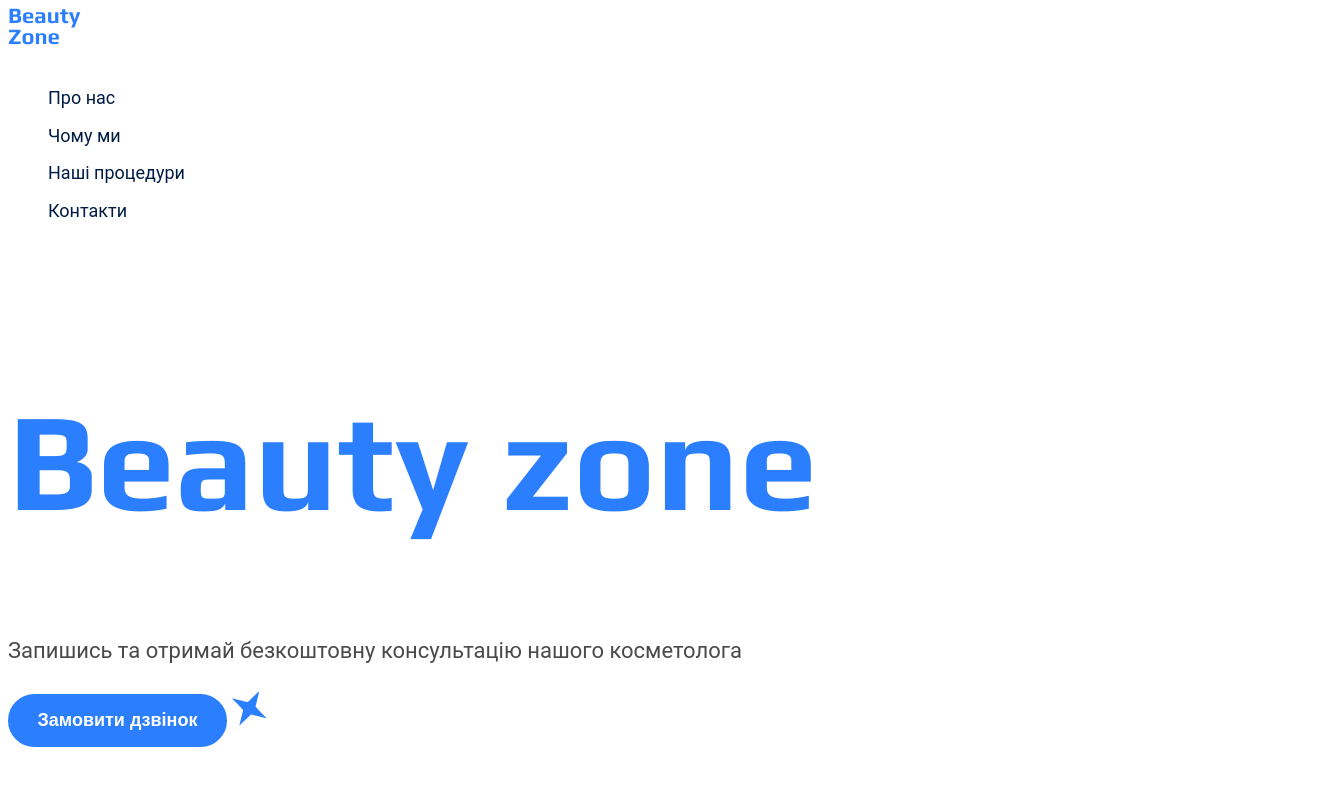
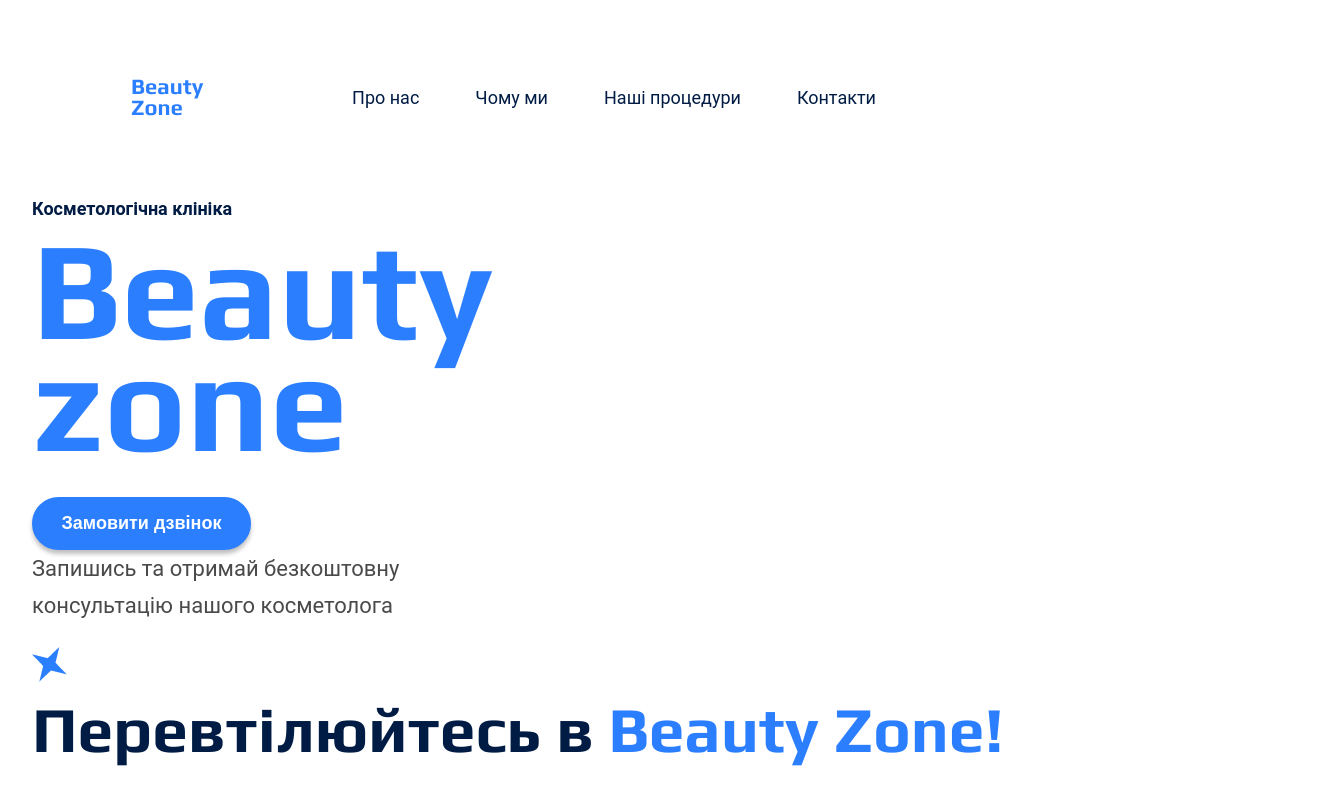
Before and after one commit to vikamorh/genius-homework-1, a plain HTML site: page index.html in a window 1280 px wide. Shown: the top 796 px of the page, 1320 px wide, since content can reach past the window. Drawn offline with Linux system fonts and the light colour scheme.

Commit message:
add images and edit header container

```diff
--- a/index.html
+++ b/index.html
@@ -2,42 +2,59 @@
 <html lang="uk">
 
 <head>
-  <meta charset="UTF-8" />
-  <meta http-equiv="X-UA-Compatible" content="IE=edge" />
-  <meta name="viewport" content="width=device-width, initial-scale=1.0" />
+  <meta charset="UTF-8">
+  <meta name="viewport" content="width=device-width, initial-scale=1.0">
   <title> beauty zone</title>
   <link rel="stylesheet" href="styles.css">
 </head>
 
 <body>
   <header class="header">
-    <nav>
-      <img src="/genius-homework-1/images/logo.svg" alt="логотип beauty zone">
-      <ul>
+    <div class="container">
+      <div class="header-container">
+        <nav class="header-nav">
+          <div class="logo-container"><img src="/images/logo.svg" alt="логотип beauty zone"></div>
+          <ul class="header-menu">
             <li><a class="header-link" href="#about-us-section">Про нас</a></li>
             <li><a class="header-link" href="#why-us-section">Чому ми</a></li>
             <li><a class="header-link" href="#procedures-section">Наші процедури</a></li>
             <li><a class="header-link" href="#contacts-section">Контакти</a></li>
           </ul>
         </nav>
-    <ul>
-      <li><a href="#"></a></li>
-      <!-- telephone icon-->
-      <li><a href="#"></a></li>
-      <!-- facebook icon -->
-      <li><a href="#"></a></li>
-      <!-- instagram icon-->
+        <div class="contacts-container">
+          <ul class="item-list">
+            <li><a href="tel:+380960000007">
+                <svg class="addr-soc" width="32" height="32">
+                  <use href="/images/telephone-icons.svg"></use>
+                </svg>
+              </a></li>
+            <li><a href="#">
+                <svg class="addr-soc" width="32" height="32">
+                  <use href="/images/facebook-icon.svg"></use>
+                </svg>
+              </a></li>
+            <li><a href="#">
+                <svg class="addr-soc" width="32" height="32">
+                  <use href="/images/instagram-icon.svg"></use>
+                </svg>
+              </a></li>
           </ul>
+        </div>
+      </div>
+    </div>
   </header>
   <main>
-    <section class="hero section">
-      <h6>Косметологічна клініка</h6>
-      <h1 class="hero-title">Beauty zone</h1>
-      <p class="button-info">Запишись та отримай безкоштовну консультацію нашого косметолога</p>
+    <section class="hero-section">
+      <div class="container">
+        <h6 class="title">Косметологічна клініка</h6>
+        <h1 class="hero-title">Beauty <br> zone</h1>
         <button class="button" type="button">Замовити дзвінок</button>
-      <img src="/genius-homework-1/images/Star-blue.jpg" alt="зірка декораційна">
+        <p class="button-info">Запишись та отримай безкоштовну <br> консультацію нашого косметолога</p>
+        <img src="/images/Star-blue.jpg" alt="зірка декораційна">
+      </div>
     </section>
     <section id="about-us-section">
+      <div class="container">
         <h2 class="secondary-title">Перевтілюйтесь в <span class="accent">Beauty Zone!</span></h2>
         <p class="about-us-info">
           Наша косметологічна клініка пропонує вам професійні послуги з догляду
@@ -48,49 +65,53 @@
           приємний сервіс. Наші косметологічні процедури та препарати допоможуть
           вам підтримувати свою красу та молодість. З нами краса назавжди!
         </p>
-      <img src="/genius-homework-1/images/fase-to.jpg" alt="лице до перевтілення">
-      <img src="/genius-homework-1/images/Star-dark-blue.jpg" alt="зірка декораційна">
-      <img src="/genius-homework-1/images/Star-small.jpg" alt="маленька зірка декораційна">
-      <img src="/genius-homework-1/images/face-after.jpg" alt="лице після перевтілення">
+        <img src="/images/fase-to.jpg" alt="лице до перевтілення">
+        <img src="/images/Star-dark-blue.jpg" alt="зірка декораційна">
+        <img src="/images/Star-small.jpg" alt="маленька зірка декораційна">
+        <img src="/images/face-after.jpg" alt="лице після перевтілення">
+      </div>
     </section>
     <section id="why-us-section">
+      <div class="container">
         <h2 class="secondary-title">Чому люди <span class="accent">обирають нас</span></h2>
         <ul>
           <li>
-          <img src="/genius-homework-1/images/game-icons-materials-science.jpg" alt="іконка науки">
+            <img src="/images/game-icons-materials-science.jpg" alt="іконка науки">
             <p class="why-us-info">Всі наші косметологи мають вищу медичну освіту та стаж роботи від 5
               років</p>
           </li>
           <li>
-          <img src="/genius-homework-1/images/medicinecosmeticsbottletreatment.jpg" alt="іконка косметики">
+            <img src="/images/medicinecosmeticsbottletreatment.jpg" alt="іконка косметики">
             <p class="why-us-info">Використовуємо тільки професійне обладнання та косметику, перевірену
               часом</p>
           </li>
           <li>
-          <img src="/genius-homework-1/images/ph-crown-light.jpg" alt="іконка корони">
+            <img src="/images/ph-crown-light.jpg" alt="іконка корони">
             <p class="why-us-info">Наша мета - підкреслити переваги та приховати недоліки, а не переробити</p>
           </li>
         </ul>
+      </div>
     </section>
     <section id="procedures-section">
+      <div class="container">
         <div>
           <h2 class="secondary-title">Наші <span class="accent">процедури</span></h2>
           <div>
             <ul>
               <li>
-              <img src="/genius-homework-1/images/face-mask.png" alt="Маски для обличчя">
+                <img src="/images/face-mask.png" alt="Маски для обличчя">
                 <div>
                   <p>Маски для обличчя</p>
                 </div>
               </li>
               <li>
-              <img src="/genius-homework-1/images/injections-for-the-face.jpg" alt="Ін'єкції для обличчя">
+                <img src="/images/injections-for-the-face.jpg" alt="Ін'єкції для обличчя">
                 <div>
                   <p>Ін'єкції для обличчя</p>
                 </div>
               </li>
               <li>
-              <img src="/genius-homework-1/images/Facial-cleansing.jpg" alt="Очищення обличчя">
+                <img src="/images/Facial-cleansing.jpg" alt="Очищення обличчя">
                 <div>
                   <p>Очищення обличчя</p>
                 </div>
@@ -98,9 +119,10 @@
             </ul>
           </div>
         </div>
-
+      </div>
     </section>
     <section>
+      <div class="container">
         <h2 class="secondary-title">Як нас <span class="accent">знайти</span></h2>
         <iframe
           src="https://www.google.com/maps/embed?pb=!1m18!1m12!1m3!1d2540.932573471345!2d30.515600376556794!3d50.44235657159072!2m3!1f0!2f0!3f0!3m2!1i1024!2i768!4f13.1!3m3!1m2!1s0x40d4cef8b5f6338d%3A0x25c7f06ad686451c!2z0LHRg9C70YzQstCw0YAg0KLQsNGA0LDRgdCwINCo0LXQstGH0LXQvdC60LAsIDUsINCa0LjRl9CyLCDQo9C60YDQsNGX0L3QsCwgMDIwMDA!5e0!3m2!1suk!2spl!4v1699453263565!5m2!1suk!2spl"
@@ -109,11 +131,13 @@
         </iframe>
         <p class="form-text">Запишіться <span class="accent">безкоштовно</span>
           та отримайте подарунок</p>
+      </div>
     </section>
   </main>
   <footer id="contacts-section">
+    <div class="container">
       <nav>
-      <img src="/genius-homework-1/images/logo.svg" alt="logo">
+        <img src="/images/logo.svg" alt="logo">
         <ul>
           <li><a class="footer-link" href="#about-us-section">Про нас</a></li>
           <li><a class="footer-link" href="#why-us-section">Чому ми</a></li>
@@ -139,6 +163,7 @@
         <a class="adress-link" href="#" target="_blank">Політика конфіденційності</a>
         <p class="adress-copyright"> &copy; 2022 Дані захищені</p>
       </address>
+    </div>
   </footer>
 </body>
 
--- a/styles.css
+++ b/styles.css
@@ -6,7 +6,6 @@
   font-style: normal;
   font-weight: 400;
   src: url('../fonts/play-v19-cyrillic_latin-regular.woff2') format('woff2');
-    /* Chrome 36+, Opera 23+, Firefox 39+, Safari 12+, iOS 10+ */
 }
 
 /* play-700 - cyrillic_latin */
@@ -36,34 +35,50 @@
   src: url('../fonts/roboto-serif-v13-latin-600.woff2') format('woff2');
 }
 :root {
-    --color-brand-light: #2B7FFF;
-    --color-brand-dark: #011C44;
-    --color-primary: #FFFFFF;
-    --сolor-secondary: #4A4A4A;
+  --color-brand-light: #2b7fff;
+  --color-brand-dark: #011c44;
+  --color-primary: #ffffff;
+  --сolor-secondary: #4a4a4a;
   --color-secondary-black: #000000;
 }
-body{
+body {
   color: var(--color-primary);
   font-family: roboto, serif;
   font-weight: 400;
   font-size: 22px;
   line-height: 1.7;
 }
+h1,
+h2,
+h3,
+h4,
+h5,
+h6,
+p {
+  margin-top: 0;
+}
 
-address{
+a {
+  font-style: normal;
+}
+.container {
+  width: 100%;
+  max-width: 1288px;
+  margin: 0 auto;
+  padding: 0 24px;
+}
+address {
   text-decoration: none;
 }
-/* header */
+
 ul {
   list-style: none;
+  padding: 0;
+  margin: 0;
 }
-
-.hero-title {
-    color: var(--color-brand-light);
-    font-family: play, sans-serif;
-    font-weight: 700;
-    font-size: 140px;
-    line-height: 0.8;
+/* header */
+header {
+  margin: 32px 0px;
 }
 
 .header-link {
@@ -75,9 +90,52 @@ ul {
 
 .header-link:hover {
   color: var(--color-brand-light);
-    font-weight: 700;
   line-height: 1.17;
 }
+
+.header-container {
+  display: flex;
+  align-items: center;
+  gap: 240px;
+}
+
+.header-nav {
+  display: flex;
+  align-items: center;
+  flex-grow: 1;
+}
+
+.header-menu {
+  display: flex;
+  gap: 56px;
+  flex-grow: 1;
+  justify-content: center;
+}
+
+.logo-container {
+  display: flex;
+  margin-left: 99px;
+}
+
+/* hero section */
+.hero-section {
+}
+
+.title {
+  color: var(--color-brand-dark);
+  font-size: 18px;
+  margin-bottom: 8px;
+}
+.hero-title {
+  color: var(--color-brand-light);
+  font-family: play, sans-serif;
+  font-weight: 700;
+  font-size: 140px;
+  line-height: 0.8;
+  margin-top: 8px;
+  margin-bottom: 40px;
+}
+
 .button {
   background-color: var(--color-brand-light);
   color: var(--color-primary);
@@ -89,6 +147,7 @@ ul {
   cursor: pointer;
   border: 2px solid var(--color-brand-light);
   border-radius: 32px;
+  box-shadow: 0px 4px 4px 0px rgba(0, 0, 0, 0.25);
 }
 
 .button:hover {
@@ -106,6 +165,7 @@ ul {
   font-weight: 700;
   font-size: 64px;
   line-height: 1.15;
+  margin-bottom: 40px;
 }
 
 .secondary-title .accent {
@@ -120,8 +180,9 @@ ul {
 
 .about-us-info {
   color: var(--color-brand-dark);
+  margin-bottom: 40px;
 }
-.about-us-info .accent{
+.about-us-info .accent {
   color: var(--color-brand-light);
 }
 /* why-us-section */
@@ -130,7 +191,6 @@ ul {
 }
 
 /* procederes-section */
-
 
 /* footer */
 .footer-link {
@@ -143,27 +203,27 @@ ul {
 .footer-link:hover {
   color: var(--color-brand-light);
 }
-.adress-link{
+.adress-link {
   text-decoration: none;
 }
 
-.form-text{
+.form-text {
   color: var(--color-primary);
 }
 
-.form-text .accent{
+.form-text .accent {
   color: var(--color-brand-light);
 }
 
-.adress-link{
+.adress-link {
   color: var(--color-primary);
   font-size: 16px;
   line-height: 1.17;
 }
-.adress-link:hover{
+.adress-link:hover {
   color: var(--color-brand-light);
 }
-.adress-copyright{
+.adress-copyright {
   color: #747272;
   font-size: 13px;
   line-height: 1.17;
```
Also changed, not shown: images/facebook-icon.svg (added), images/instagram-icon.svg (added), images/telephone-icons.svg (added). Lines whose indentation alone changed are shown as unchanged.
